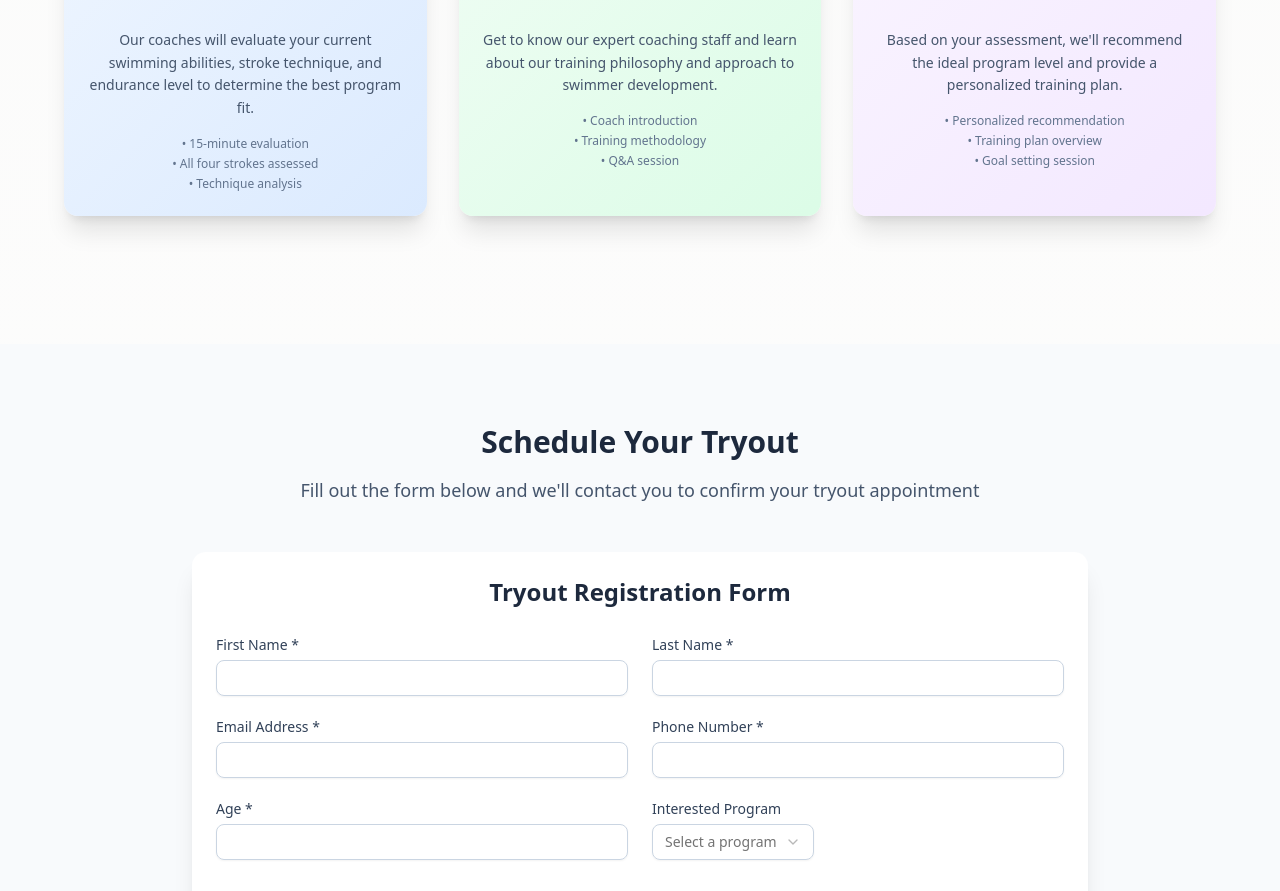
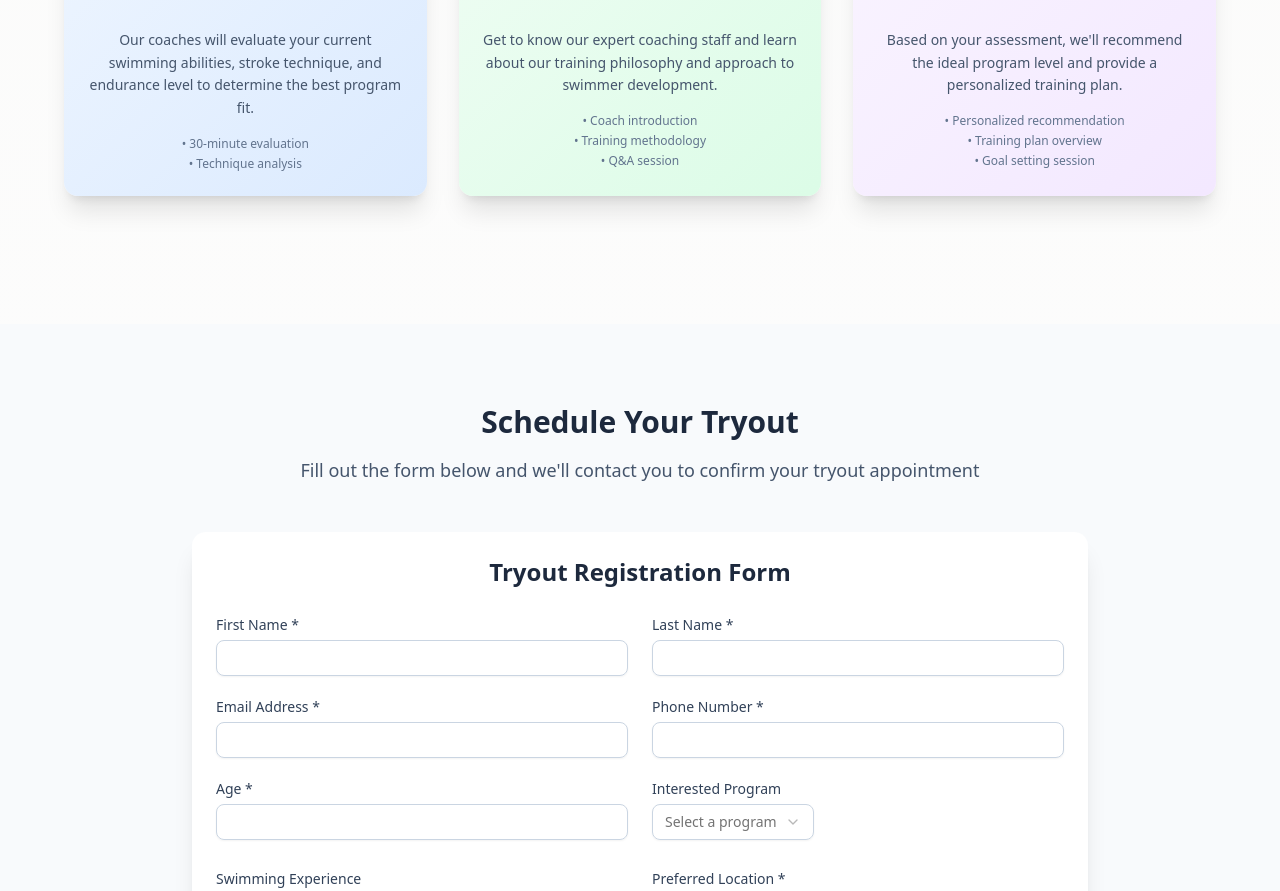
Before and after one commit to primeswim/prime-swim, a Next.js app: page /tryout in a window 1280 px wide. Shown: the part 940-1831 px from the top of the page. Built offline with nearby package versions, Linux system fonts and the light colour scheme.

Commit message:
update tryout info

```diff
--- a/src/app/tryout/page.tsx
+++ b/src/app/tryout/page.tsx
@@ -151,8 +151,7 @@ export default function TryoutPage() {
                 determine the best program fit.
               </CardDescription>
               <div className="mt-4 space-y-1 text-xs text-slate-500">
-                <p>• 15-minute evaluation</p>
-                <p>• All four strokes assessed</p>
+                <p>• 30-minute evaluation</p>
                 <p>• Technique analysis</p>
               </div>
             </CardContent>
```
